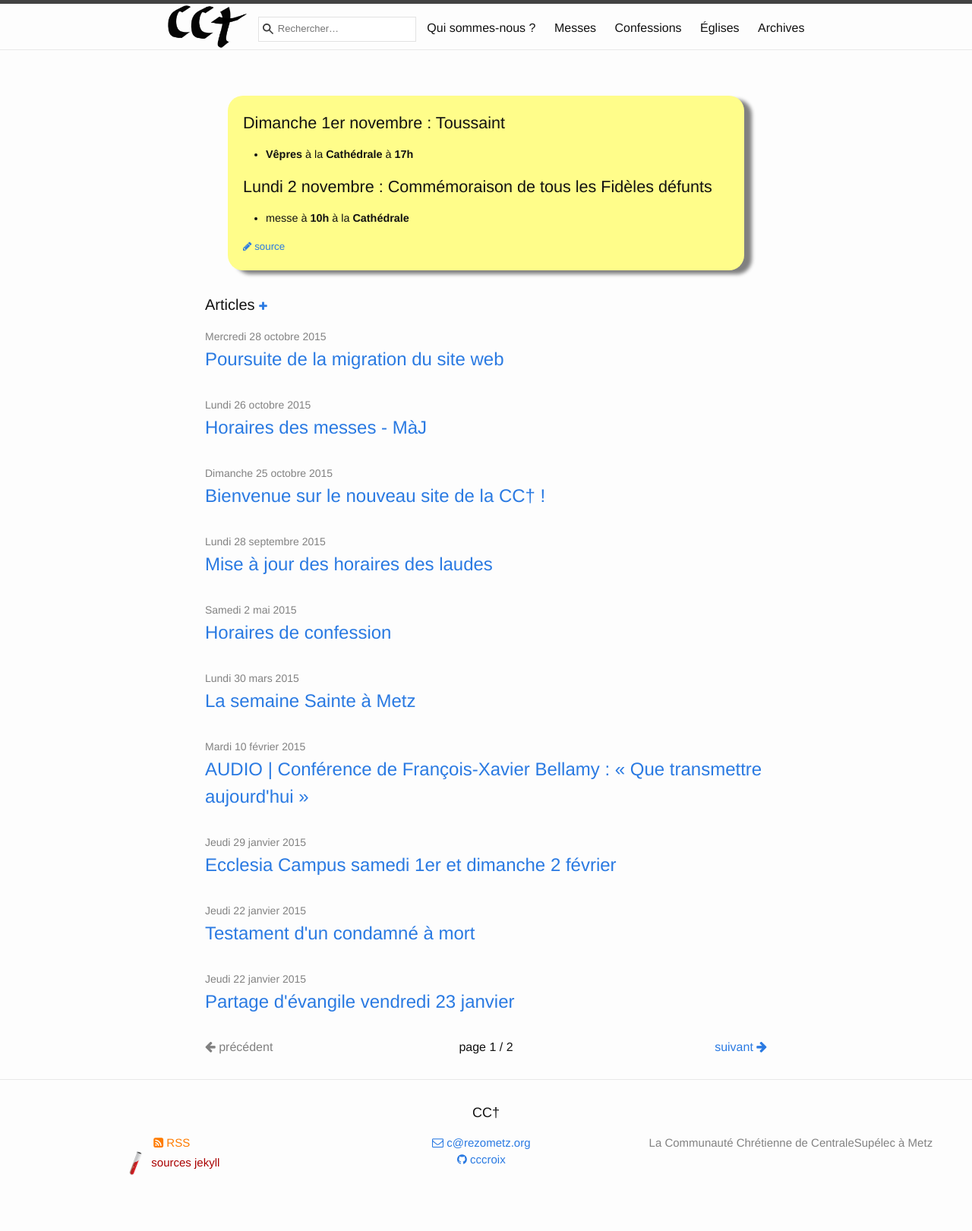
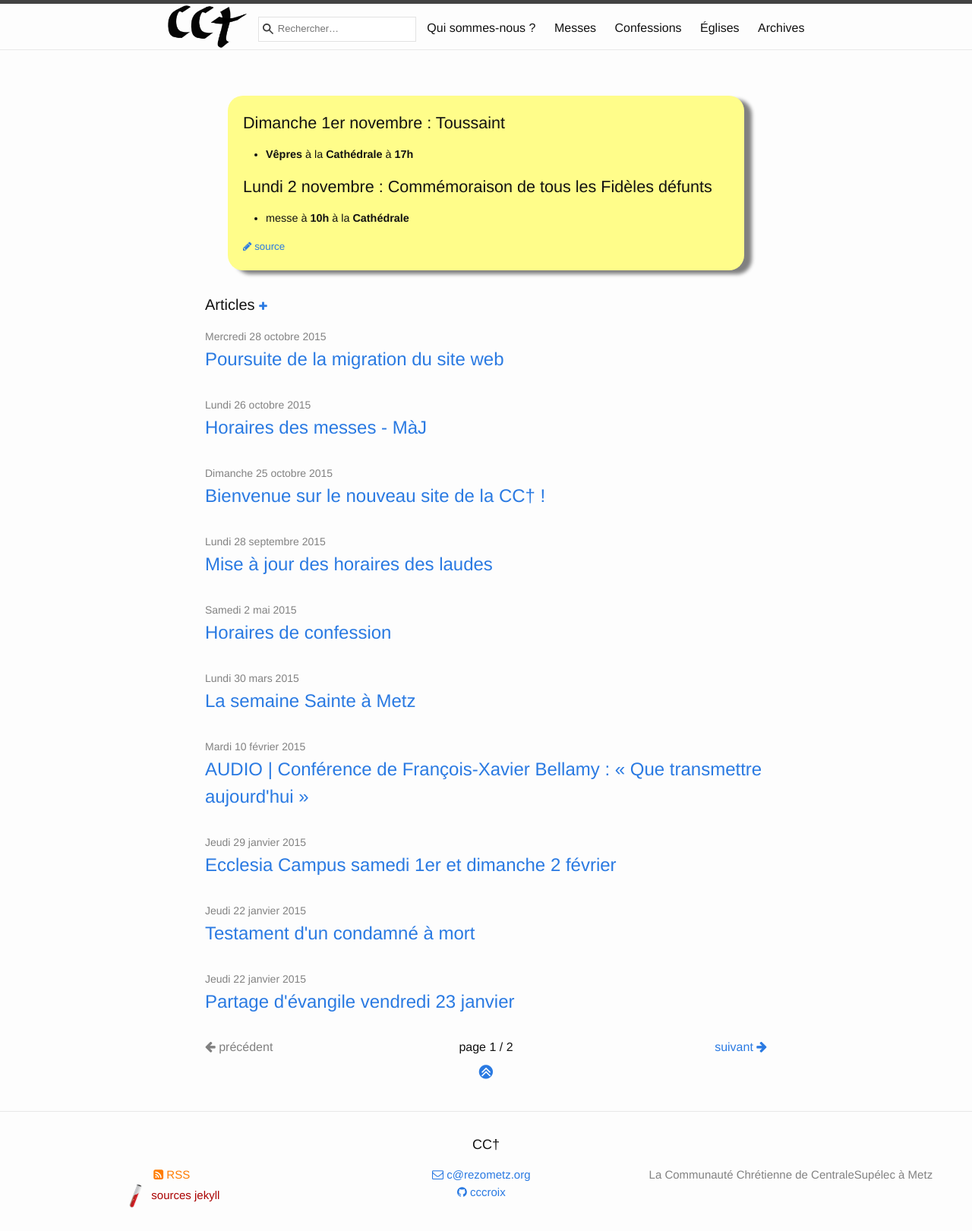
Before and after one commit to cccroix/cccroix.github.io, a Jekyll site: the page built from index.html, in a window 1280 px wide. Shown: the whole page at 76% size. Built offline with Jekyll 4.4.1, drawn with Linux system fonts in a browser that asks for light colours; nearby versions of some CDN libraries; the list of posts is cut into pages by our own code; before the commit the page ends 1578 px from its top, so only the background shows below that.

Commit message:
adds a simple "elevator"

```diff
--- a/_layouts/default.html
+++ b/_layouts/default.html
@@ -11,7 +11,17 @@
       <div class="wrapper">
         {{ content }}
       </div>
+      <div class="elevator wow bounceIn">
+          <a href="#top">
+              <span class="fa-stack fa-lg">
+                  <i class="fa fa-circle fa-stack-1x"></i>
+                  <i class="fa fa-angle-double-up fa-stack-1x fa-inverse"></i>
+              </span>
+          </a>
+      </div>
     </div>
+
+
 
     {% include footer.html %}
 
--- a/_sass/_layout.scss
+++ b/_sass/_layout.scss
@@ -250,3 +250,9 @@
         }
     }
 }
+
+.elevator {
+    display: inline-block;
+    width: 100%;
+    text-align: center;
+}
```
